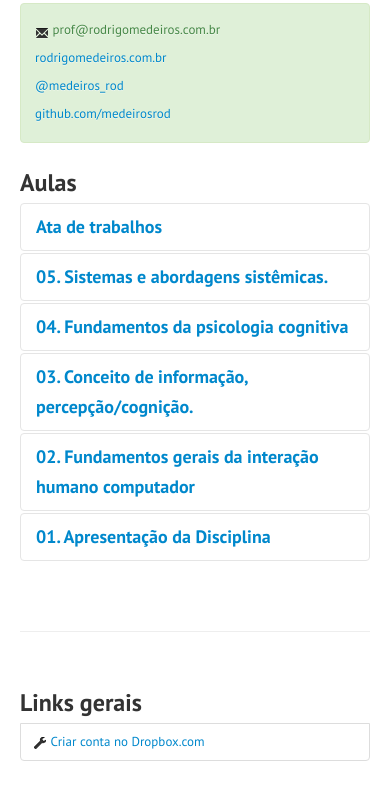
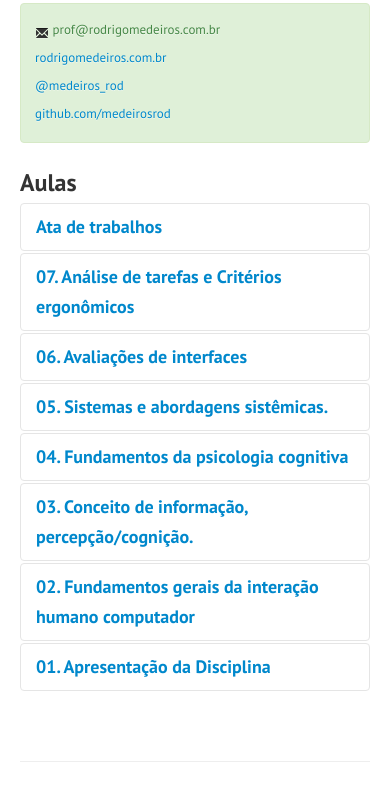
Before and after one commit to medeirosrod/ergonomia2014.1, a plain HTML site: page index.html in a window 390 px wide. Shown: the part 197-1007 px from the top of the page. Drawn offline with nearby package versions, Linux system fonts and the light colour scheme.

Commit message:
add aula06 e aula07

```diff
--- a/index.html
+++ b/index.html
@@ -24,7 +24,7 @@ Qualquer coisa procurar o @rdmuniz :)
 
     <div class="container">
           <div class="page-header">
-            <h1> Ergonomia Informacional 2014.1 <small>Rodrigo Medeiros</small> <small class="pull-right">Última atualização 13.05.2014</small></h1>
+            <h1> Ergonomia Informacional 2014.1 <small>Rodrigo Medeiros</small> <small class="pull-right">Última atualização 26.05.2014</small></h1>
           </div>
 
       <div class="row" id="content">
@@ -80,6 +80,45 @@ Qualquer coisa procurar o @rdmuniz :)
                           <p class="pull-right">
                             <a href="downloads/ata-ergonomia-trabalhos.pdf" class="btn btn-success btn-large"><i class="icon-download icon-white"></i> Baixar slides</a><br>
                             <small>Versão de 18.05.2014</small>
+                          </p>
+                    </div>
+                  </div>
+                </div><!-- accordion-group -->
+
+                 <div class="accordion-group">
+                  <div class="accordion-heading">
+                    <h3>
+                      <a class="accordion-toggle" data-toggle="collapse" data-parent="#accordionAulas" data-target="#aula07">
+                      07. Análise de tarefas e Critérios ergonômicos
+                      </a>
+                    </h3>
+                  </div>
+
+                  <div id="aula07" class="accordion-body collapse">
+                    <div class="accordion-inner">
+                          <p class="pull-right">
+                            <a href="downloads/aula07/aula07.zip" class="btn btn-success btn-large"><i class="icon-download icon-white"></i> Baixar slides</a><br>
+                            <small>Versão de 26.05.2014</small>
+                          </p>
+                    </div>
+                  </div>
+                </div><!-- accordion-group -->
+
+
+                <div class="accordion-group">
+                  <div class="accordion-heading">
+                    <h3>
+                      <a class="accordion-toggle" data-toggle="collapse" data-parent="#accordionAulas" data-target="#aula06">
+                      06. Avaliações de interfaces
+                      </a>
+                    </h3>
+                  </div>
+
+                  <div id="aula06" class="accordion-body collapse">
+                    <div class="accordion-inner">
+                          <p class="pull-right">
+                            <a href="downloads/aula06/aula06.zip" class="btn btn-success btn-large"><i class="icon-download icon-white"></i> Baixar slides</a><br>
+                            <small>Versão de 19.05.2014</small>
                           </p>
                     </div>
                   </div>
```
Also changed, not shown: 2 other files.
